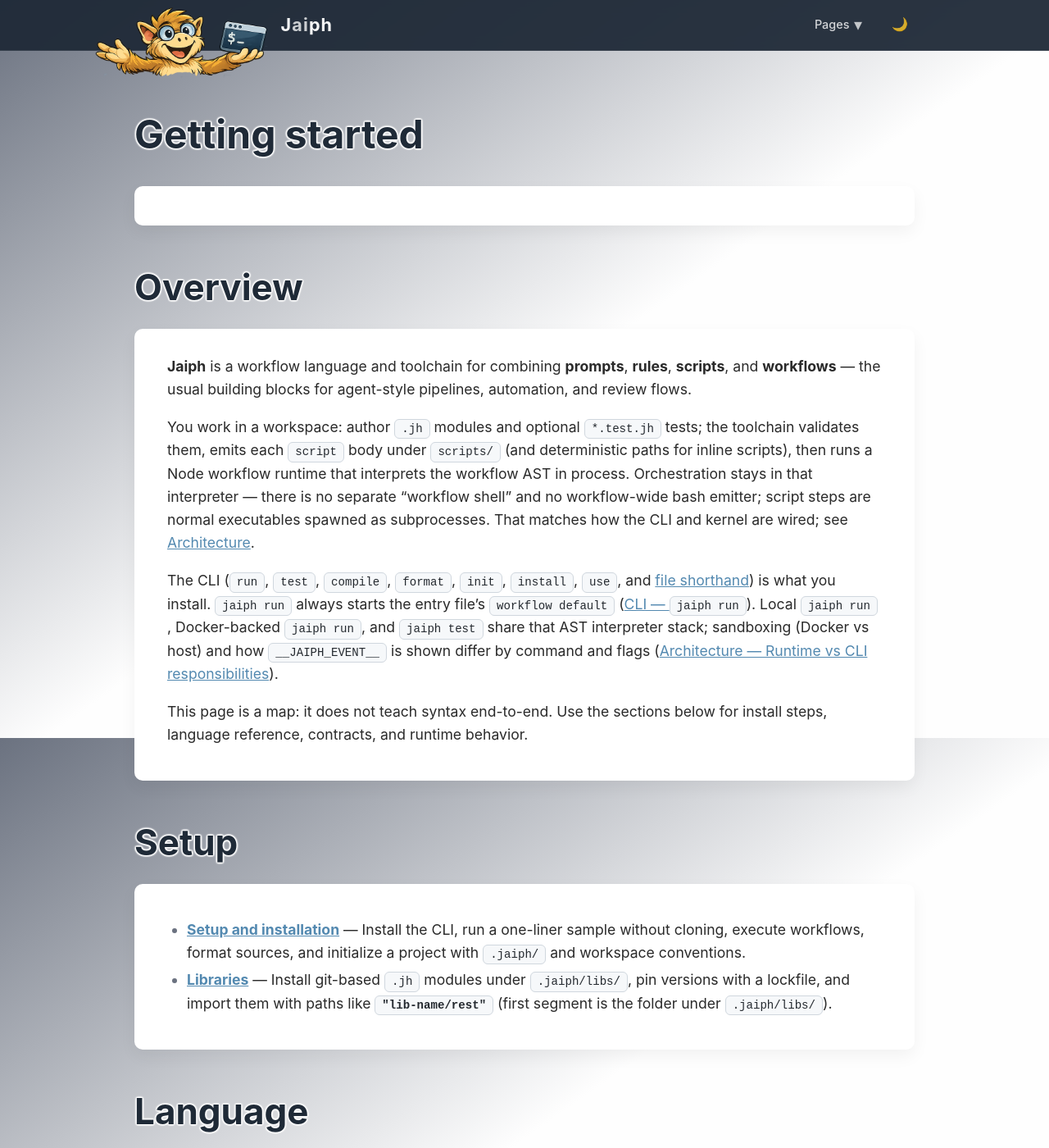
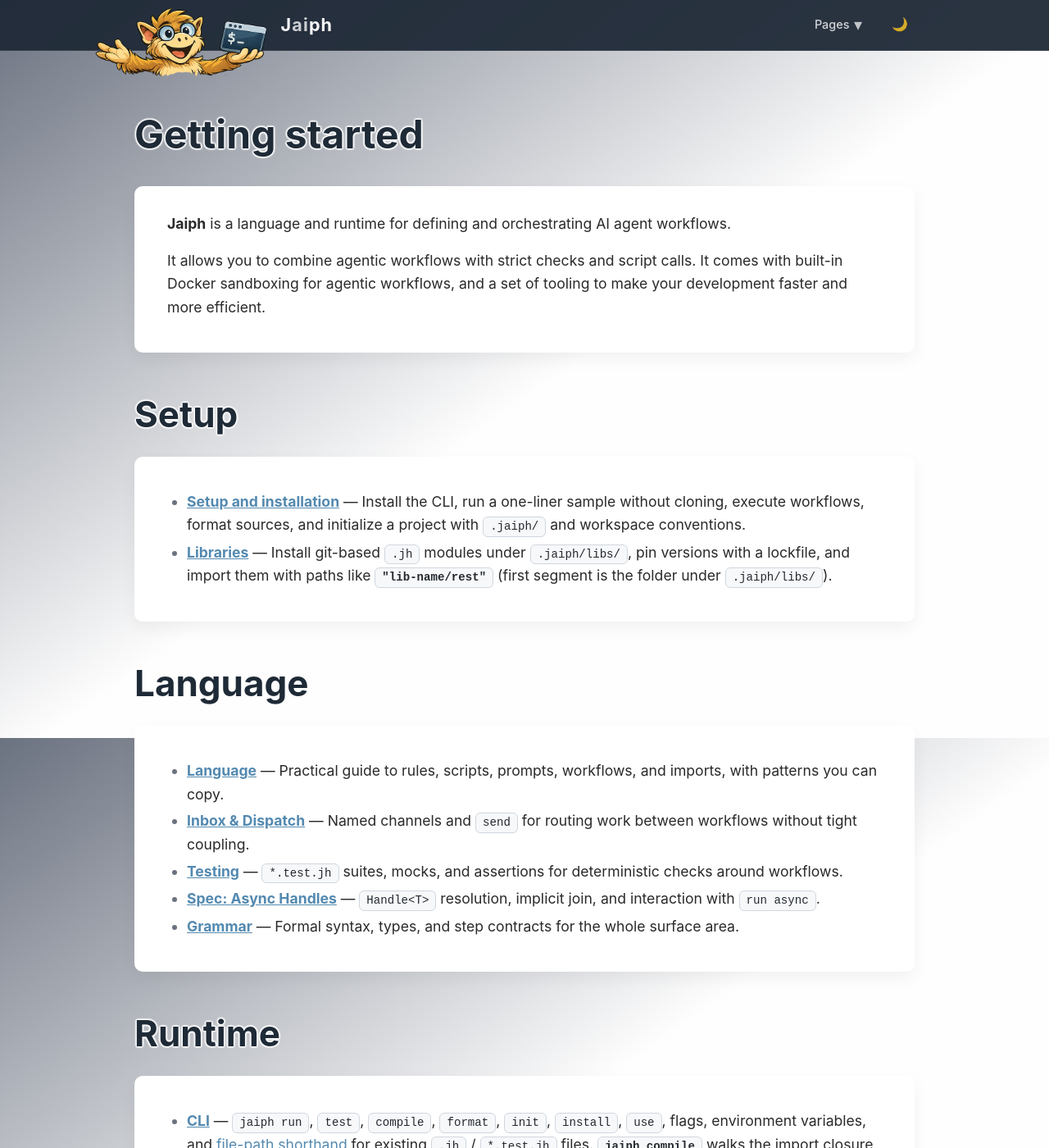
Before and after one commit to jaiphlang/jaiph, a Jekyll site: the page built from docs/getting-started.md, in a window 1280 px wide and 1400 px high. Shown: the whole window at 82% size. Built offline with Jekyll 4.4.1, drawn with Linux system fonts in a browser that asks for light colours.

Commit message:
Update getting-started.md

```diff
--- a/docs/getting-started.md
+++ b/docs/getting-started.md
@@ -7,15 +7,9 @@
 
 # Getting started
 
-## Overview
+**Jaiph** is a language and runtime for defining and orchestrating AI agent workflows.
 
-**Jaiph** is a workflow language and toolchain for combining **prompts**, **rules**, **scripts**, and **workflows** — the usual building blocks for agent-style pipelines, automation, and review flows.
-
-You work in a workspace: author `.jh` modules and optional `*.test.jh` tests; the toolchain validates them, emits each `script` body under `scripts/` (and deterministic paths for inline scripts), then runs a Node workflow runtime that interprets the workflow AST in process. Orchestration stays in that interpreter — there is no separate “workflow shell” and no workflow-wide bash emitter; script steps are normal executables spawned as subprocesses. That matches how the CLI and kernel are wired; see [Architecture](architecture.md).
-
-The CLI (`run`, `test`, `compile`, `format`, `init`, `install`, `use`, and [file shorthand](cli.md#file-shorthand)) is what you install. `jaiph run` always starts the entry file’s `workflow default` ([CLI — `jaiph run`](cli.md#jaiph-run)). Local `jaiph run`, Docker-backed `jaiph run`, and `jaiph test` share that AST interpreter stack; sandboxing (Docker vs host) and how `__JAIPH_EVENT__` is shown differ by command and flags ([Architecture — Runtime vs CLI responsibilities](architecture.md#runtime-vs-cli-responsibilities)).
-
-This page is a map: it does not teach syntax end-to-end. Use the sections below for install steps, language reference, contracts, and runtime behavior.
+It allows you to combine agentic workflows with strict checks and script calls. It comes with built-in Docker sandboxing for agentic workflows, and a set of tooling to make your development faster and more efficient.
 
 ## Setup
 
```
